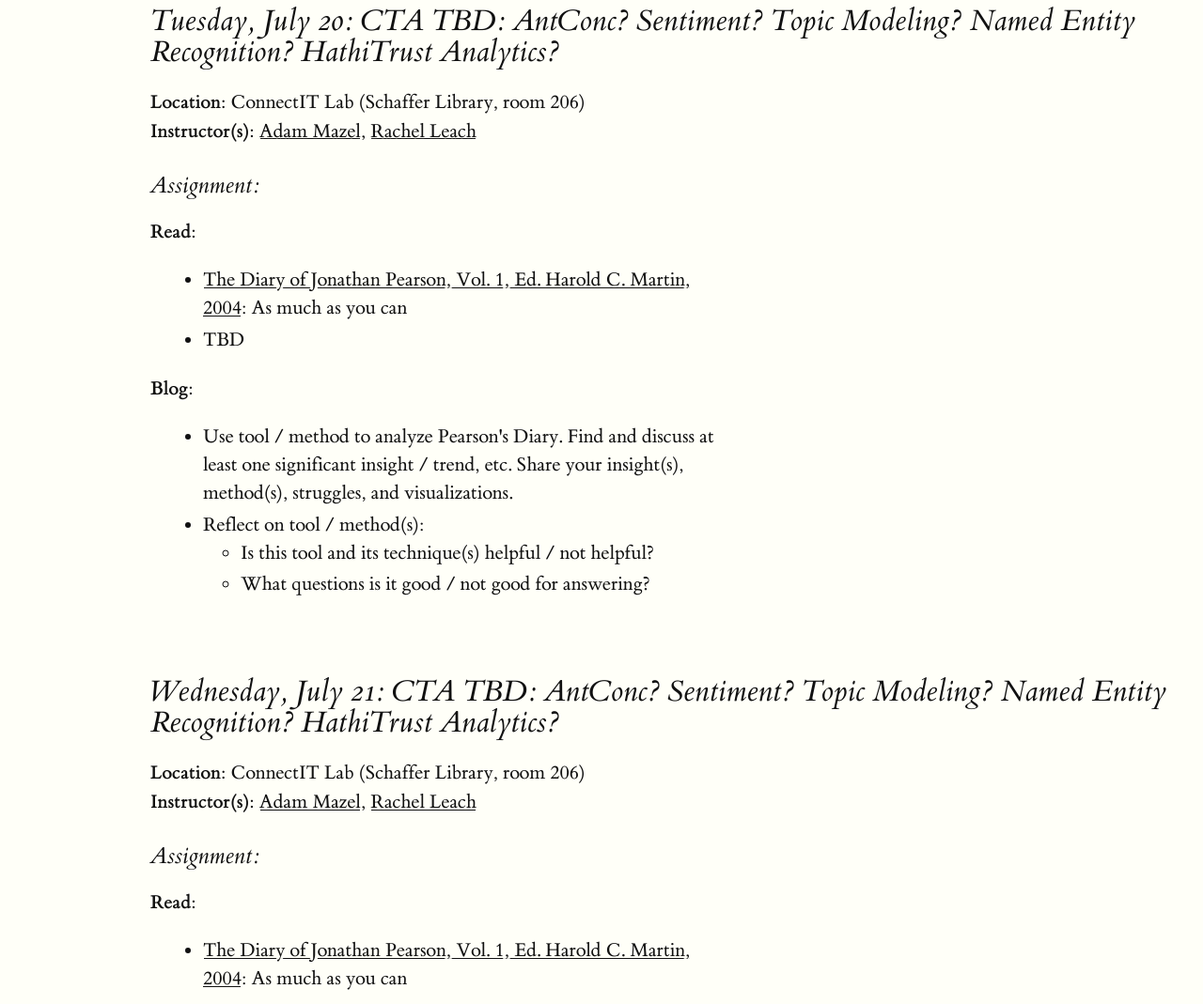
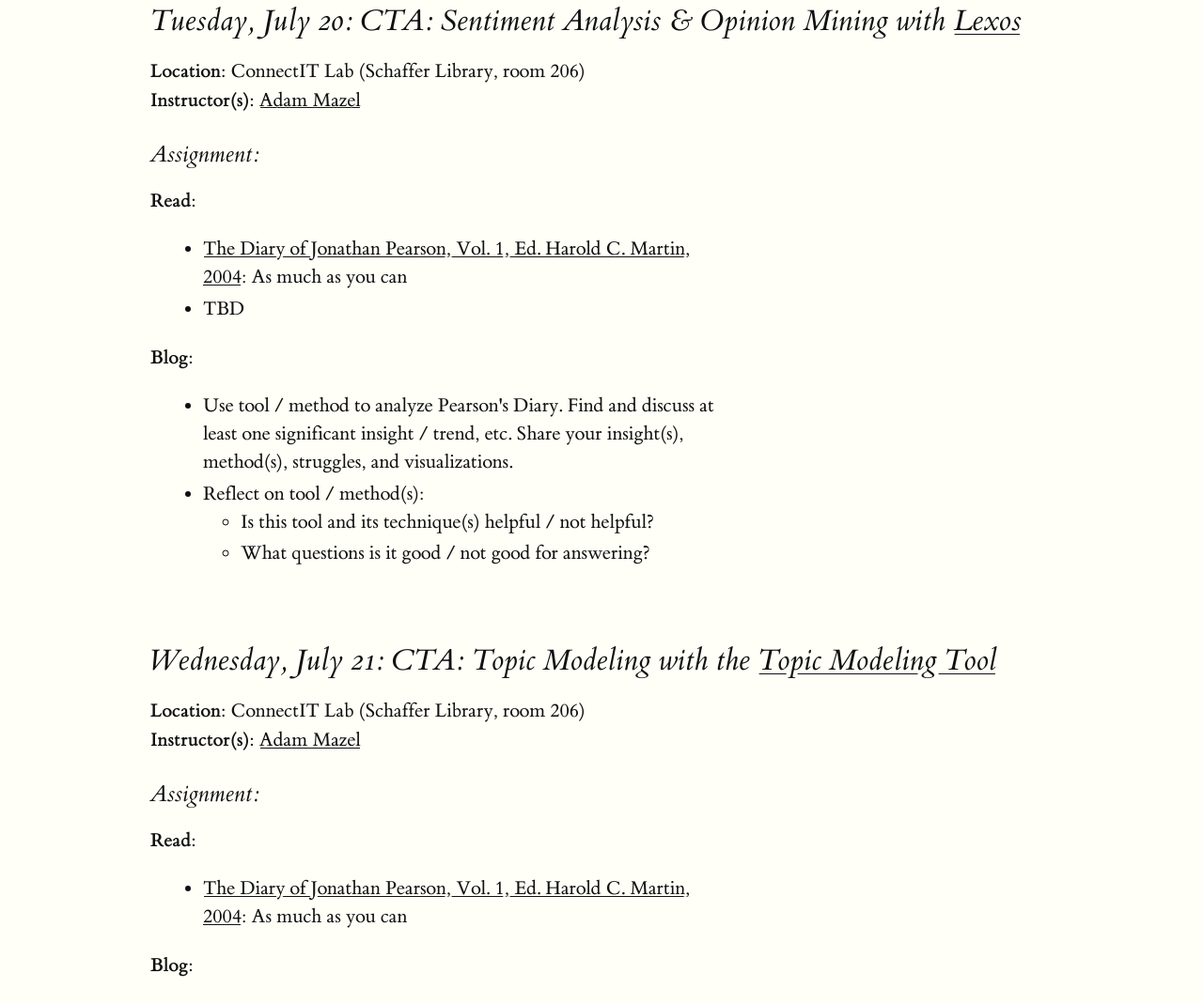
Before and after one commit to amaze2/sum-ideas-21, a plain HTML site: page schedule.html in a window 1280 px wide. Shown: the part 9975-11044 px from the top of the page at 94% size. Drawn offline with Linux system fonts and the light colour scheme.

Commit message:
updated text analysis

```diff
--- a/schedule.html
+++ b/schedule.html
@@ -381,7 +381,7 @@
 <h2>Monday, July 19: Computational Text Analysis (CTA): Key Word in Context (KWIC) with <a href="https://voyant-tools.org/" target="_blank">Voyant</a></h2>
 <p><strong>Location:</strong> ConnectIT Lab (Schaffer Library, room 206)
 	<br>
-	<strong>Instructor(s):</strong> <a href="https://www.union.edu/schaffer-library/staff-departments/adam-mazel" target="_blank">Adam Mazel</a>, <a href="https://www.union.edu/schaffer-library/faculty-staff/rachel-leach" target="_blank">Rachel Leach</a>
+	<strong>Instructor(s):</strong> <a href="https://www.union.edu/schaffer-library/staff-departments/adam-mazel" target="_blank">Adam Mazel</a>
 </p>
 
 <h3>Assignment:</h3>
@@ -402,10 +402,10 @@
 </section>
 
 <section>
-<h2>Tuesday, July 20: CTA TBD: AntConc? Sentiment? Topic Modeling? Named Entity Recognition? HathiTrust Analytics?</h2>
+<h2>Tuesday, July 20: CTA: Sentiment Analysis & Opinion Mining with <a href="http://lexos.wheatoncollege.edu/" target="_blank">Lexos</a></h2>
 <p><strong>Location:</strong> ConnectIT Lab (Schaffer Library, room 206)
 	<br>
-	<strong>Instructor(s):</strong> <a href="https://www.union.edu/schaffer-library/staff-departments/adam-mazel" target="_blank">Adam Mazel</a>, <a href="https://www.union.edu/schaffer-library/faculty-staff/rachel-leach" target="_blank">Rachel Leach</a>
+	<strong>Instructor(s):</strong> <a href="https://www.union.edu/schaffer-library/staff-departments/adam-mazel" target="_blank">Adam Mazel</a>
 </p>
 
 <h3>Assignment:</h3>
@@ -427,10 +427,10 @@
 </section>
 
 <section>
-<h2>Wednesday, July 21: CTA TBD: AntConc? Sentiment? Topic Modeling? Named Entity Recognition? HathiTrust Analytics?</h2>
+<h2>Wednesday, July 21: CTA: Topic Modeling with the <a href="https://github.com/senderle/topic-modeling-tool" target="_blank">Topic Modeling Tool</a></h2>
 <p><strong>Location:</strong> ConnectIT Lab (Schaffer Library, room 206)
 	<br>
-	<strong>Instructor(s):</strong> <a href="https://www.union.edu/schaffer-library/staff-departments/adam-mazel" target="_blank">Adam Mazel</a>, <a href="https://www.union.edu/schaffer-library/faculty-staff/rachel-leach" target="_blank">Rachel Leach</a>
+	<strong>Instructor(s):</strong> <a href="https://www.union.edu/schaffer-library/staff-departments/adam-mazel" target="_blank">Adam Mazel</a>
 </p>
 
 <h3>Assignment:</h3>
```
